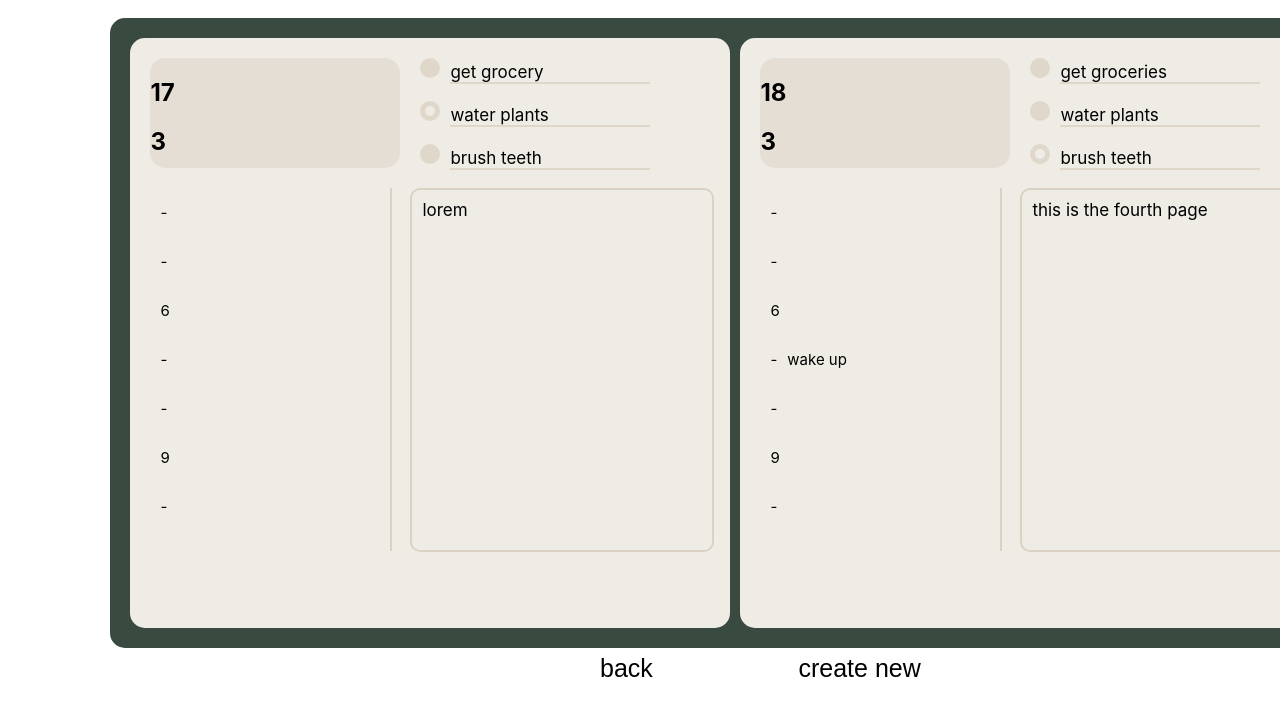
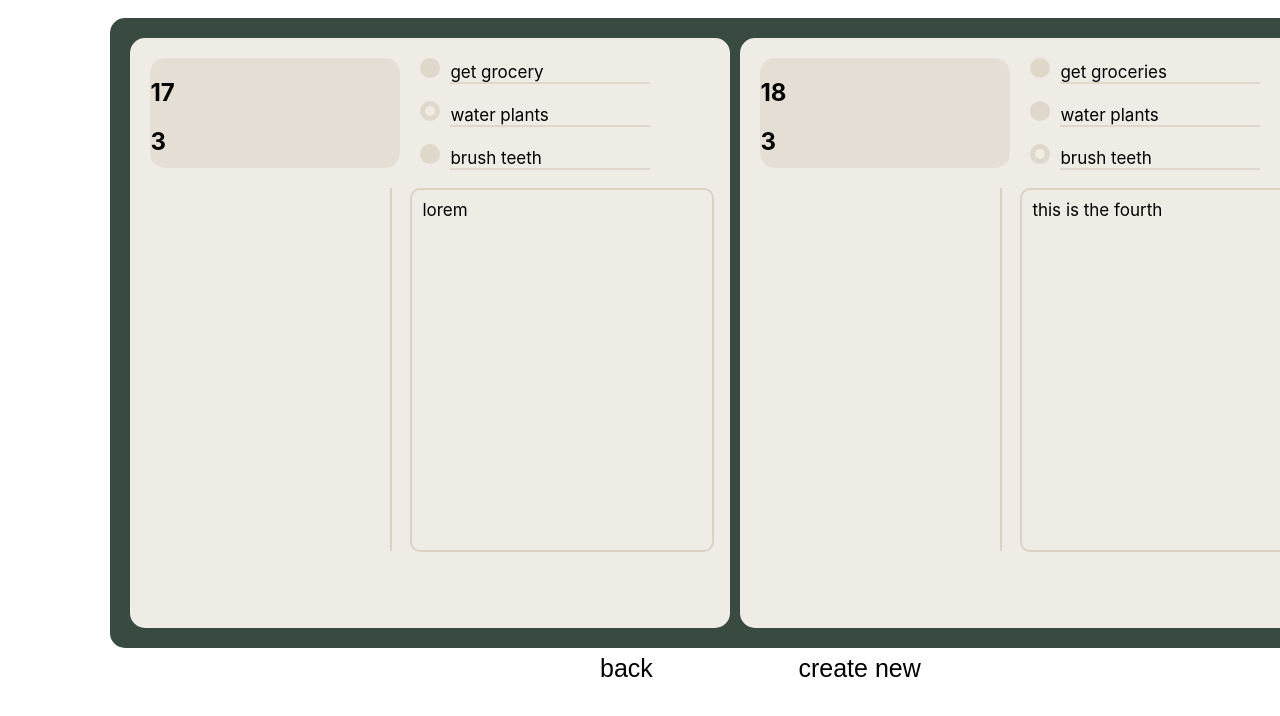
Before and after one commit to samuelmanor/aden-react-node, a React (Create React App) app: page / in a window 1280 px wide. Shown: the top 716 px of the page. Built offline with nearby package versions, Linux system fonts and the light colour scheme; data requests are answered from the project's data file.

Commit message:
split most of handleUpdate() into separate functions for each component

```diff
--- a/db.json
+++ b/db.json
@@ -166,7 +166,7 @@
           "id": 2
         }
       ],
-      "entry": "this is the fourth page",
+      "entry": "this is the fourth",
       "images": [
         "https://64.media.tumblr.com/75eb17f23a594983f0fe9d71c5ece16c/bf0912c1f7be8f04-57/s1280x1920/8c06589ced7c3feb8169863fa4207c4aeeb061f3.jpg",
         "https://64.media.tumblr.com/742acfdeaf06d2f27bd4b2bd59fe0f1e/tumblr_o070m5PCkP1r7ezteo1_640.png",
--- a/src/components/CalRow.js
+++ b/src/components/CalRow.js
@@ -1,9 +1,9 @@
 import React, { useState, useEffect } from "react";
 
-function CalRow({ id, calArr, handleUpdate }) {
-    const [hover, setHover] = useState(false);
-    const [eventText, setEventText] = useState('');
-    const [editingState, setEditingState] = useState(false);
+function CalRow({ id, calArr, handleUpdateEvent }) {
+    // const [hover, setHover] = useState(false);
+    // const [eventText, setEventText] = useState('');
+    // const [editingState, setEditingState] = useState(false);
 
     const calStyle = {
         normal: {
@@ -41,35 +41,38 @@ function CalRow({ id, calArr, handleUpdate }) {
 
     // BUG: only event with latest time is shown (what the fuck)
 
-    function updateEvent() {
-        handleUpdate(id, 'event', eventText);
-        setEditingState(false);
-    };
+    // function updateEvent() {
+    //     handleUpdate(id, 'event', eventText);
+    //     setEditingState(false);
+    // };
 
-    useEffect(() => {
-        if (calArr) {
-            const ev = calArr.map(e => e.time === id ? e.event : '');
-            setEventText(ev[1]);
-        };
+    // useEffect(() => {
+    //     if (calArr) {
+    //         const ev = calArr.map(e => e.time === id ? e.event : '');
+    //         setEventText(ev[1]);
+    //     };
 
-        const input = document.getElementById('event-input');
-        if (input) {
-            input.focus();
-        };
-    }, [editingState, calArr, id]);
+    //     const input = document.getElementById('event-input');
+    //     if (input) {
+    //         input.focus();
+    //     };
+    // }, [editingState, calArr, id]);
 
-    const placeholder = <p style={calStyle.placeholder}>__________</p>
+    // const placeholder = <p style={calStyle.placeholder}>__________</p>
 
     return (
-        <div onMouseEnter={() => setHover(true)} onMouseLeave={() => setHover(false)} style={{ ...calStyle.normal, ...(hover ? calStyle.hover : null)}}>
-            <p>{id % 3 === 0 || id === 0 ? id : '-'}</p>
+        // <div onMouseEnter={() => setHover(true)} onMouseLeave={() => setHover(false)} style={{ ...calStyle.normal, ...(hover ? calStyle.hover : null)}}>
+        //     <p>{id % 3 === 0 || id === 0 ? id : '-'}</p>
 
-            {editingState
-            ? <div>
-                <input style={calStyle.input} id='event-input' maxLength='20' value={eventText} onChange={(e) => setEventText(e.target.value)} />
-                <button style={calStyle.button} onClick={updateEvent}>save</button>
-              </div>
-            : <div onClick={() => setEditingState(true)} style={{ ...calStyle.normal, ...calStyle.event }}>{eventText !== '' ? eventText : placeholder}</div>}
+        //     {editingState
+        //     ? <div>
+        //         <input style={calStyle.input} id='event-input' maxLength='20' value={eventText} onChange={(e) => setEventText(e.target.value)} />
+        //         <button style={calStyle.button} onClick={updateEvent}>save</button>
+        //       </div>
+        //     : <div onClick={() => setEditingState(true)} style={{ ...calStyle.normal, ...calStyle.event }}>{eventText !== '' ? eventText : placeholder}</div>}
+        // </div>
+        <div>
+
         </div>
     );
 };
--- a/src/components/Page.js
+++ b/src/components/Page.js
@@ -78,22 +78,48 @@ function Page({ page, pageService, setCurrentPage }) {
         }
     }, [page]);
 
+    function handleUpdateTask(id, state) {
+        const pageCopy = { ...page };
+        const toUpdate = pageCopy.todos.find(t => t.id === id);
+
+        if (typeof state === 'string') {
+            toUpdate.task = state;
+        } else if (typeof state === 'boolean') {
+            toUpdate.completed = state;
+        };
+
+        pageService.update(page.id, pageCopy)
+            .then(res => setCurrentPage(res));
+    };
+
+    function handleUpdateEntry(state) {
+        const pageCopy = { ...page };
+        pageCopy.entry = state;
+
+        pageService.update(page.id, pageCopy)
+            .then(res => setCurrentPage(res));
+    };
+
+    function handleUpdateEvent() {
+        // const eventToUpdate =
+    };
+
     function handleUpdate(objId, keyToUpdate, newState) { // make this all separate functions
         const pageCopy = { ...page };
-        const toDoToUpdate = pageCopy.todos.find(t => t.id === objId);
+        // const toDoToUpdate = pageCopy.todos.find(t => t.id === objId);
 
         if (keyToUpdate === 'task') {
-            toDoToUpdate.task = newState;
-            pageService.update(page.id, pageCopy)
-                .then(res => setCurrentPage(res));
+            // toDoToUpdate.task = newState;
+            // pageService.update(page.id, pageCopy)
+            //     .then(res => setCurrentPage(res));
         } else if (keyToUpdate === 'state') {
-            toDoToUpdate.completed = newState;
-            pageService.update(page.id, pageCopy)
-                .then(res => setCurrentPage(res));
+            // toDoToUpdate.completed = newState;
+            // pageService.update(page.id, pageCopy)
+                // .then(res => setCurrentPage(res));
         } else if (keyToUpdate === 'entry') {
-            pageCopy.entry = newState;
-            pageService.update(page.id, pageCopy)
-                .then(res => setCurrentPage(res));
+            // pageCopy.entry = newState;
+            // pageService.update(page.id, pageCopy)
+            //     .then(res => setCurrentPage(res));
         } else if (keyToUpdate === 'event') {
             const eventToUpdate = pageCopy.events.find(e => e.time === objId);
 
@@ -129,17 +155,17 @@ function Page({ page, pageService, setCurrentPage }) {
         if (entryText === '') {
             setEntryText('lorem ipsum dolor sit amet');
         }
-        handleUpdate(page.id, 'entry', entryText);
+        handleUpdateEntry(entryText);
         setEditingState(false);
     };
 
     function createToDos() {
-        return toDoArr?.map?.(obj => <ToDo key={obj.id} id={obj.id} task={obj.task} completed={obj.completed} handleUpdate={handleUpdate} />);
+        return toDoArr?.map?.(obj => <ToDo key={obj.id} id={obj.id} task={obj.task} completed={obj.completed} handleUpdateTask={handleUpdateTask} />);
     };
 
     function createCalEvents() {
         const nums = [4, 5, 6, 7, 8, 9, 10, 11, 12, 13, 14, 15, 16, 17, 18, 19, 20, 21, 22, 23, 0, 1, 2, 3];
-        return nums.map(n => <CalRow key={n} id={n} calArr={calArr} handleUpdate={handleUpdate} />);
+        return nums.map(n => <CalRow key={n} id={n} calArr={calArr} handleUpdateEvent={handleUpdateEvent} />);
     };
 
     return (
@@ -152,7 +178,7 @@ function Page({ page, pageService, setCurrentPage }) {
             {editingState ?
                 <div>
                     <textarea style={pageStyle.entry} id='text-area' maxLength='550' onInput={handleTextChange} />
-                    <button style={pageStyle.button} onClick={updateEntry} >save</button>
+                    <button style={pageStyle.button} onClick={updateEntry}>save</button>
                 </div>
                 : <p style={pageStyle.entry} onClick={() => setEditingState(true)} >{page.entry}</p>}
 
@@ -163,7 +189,7 @@ function Page({ page, pageService, setCurrentPage }) {
             <div style={pageStyle.cal}>
                 {createCalEvents()}
 
-                {/* <button onClick={createCalEvents}>cal events</button> */}
+                {/* <button onClick={() => handleUpdateTask()}>update test</button> */}
             </div>
         </div>
     )
--- a/src/components/ToDo.js
+++ b/src/components/ToDo.js
@@ -1,6 +1,6 @@
 import React, { useState, useEffect } from "react";
 
-function ToDo({ id, task, completed, handleUpdate }) {
+function ToDo({ id, task, completed, handleUpdateTask }) {
     const [editingState, setEditingState] = useState(false);
     const [taskText, setTaskText] = useState(task);
 
@@ -57,7 +57,7 @@ function ToDo({ id, task, completed, handleUpdate }) {
     };
 
     function updateTask() {
-        handleUpdate(id, 'task', taskText);
+        handleUpdateTask(id, taskText);
         setEditingState(false);
     };
 
@@ -70,7 +70,7 @@ function ToDo({ id, task, completed, handleUpdate }) {
 
     return (
         <div>
-            {completed ? <div style={toDoStyle.done}onClick={() => handleUpdate(id, 'state', false)}></div> : <div style={toDoStyle.notDone} onClick={() => handleUpdate(id, 'state', true)}></div>}
+            {completed ? <div style={toDoStyle.done}onClick={() => handleUpdateTask(id, false)}></div> : <div style={toDoStyle.notDone} onClick={() => handleUpdateTask(id, true)}></div>}
 
             {editingState ?
             <div style={toDoStyle.task}>
```
